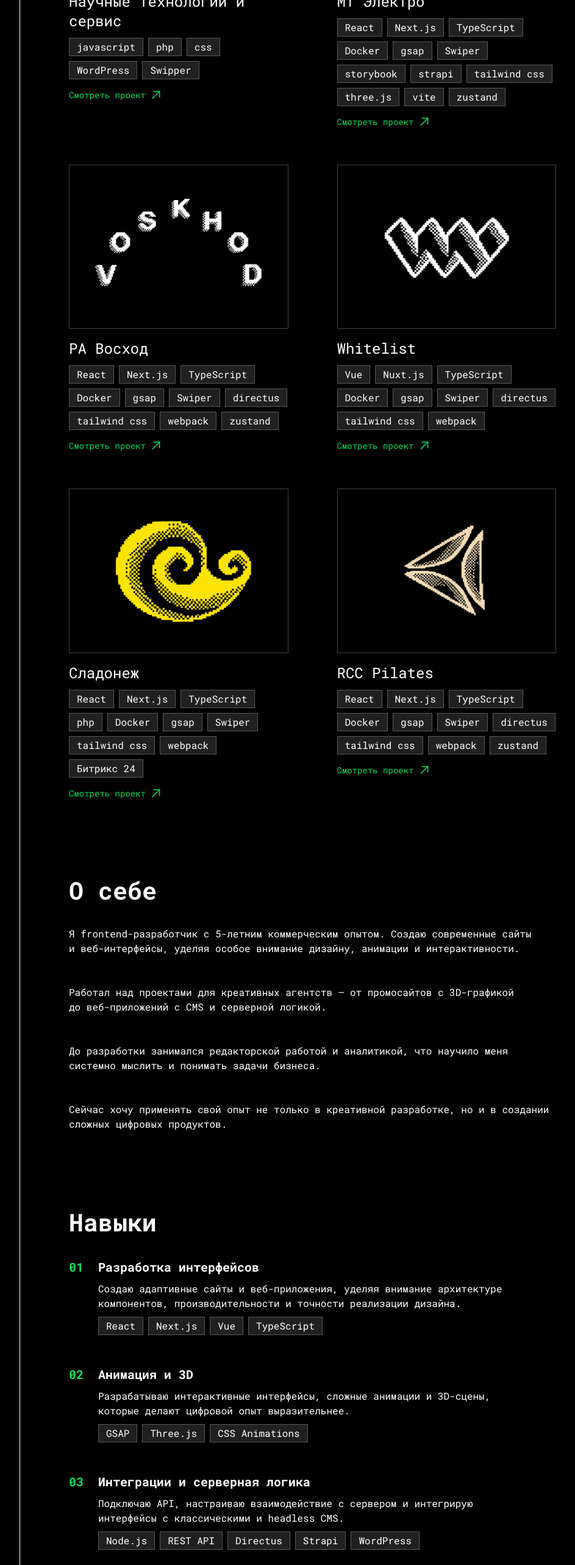
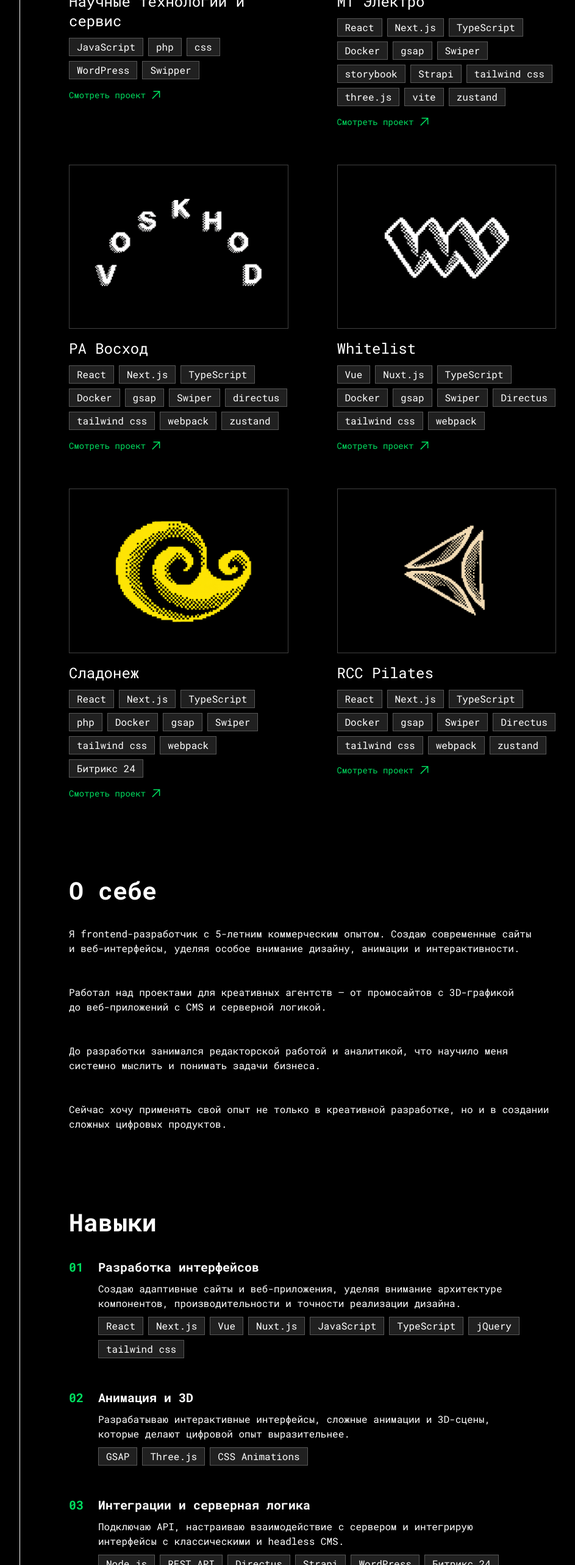
Before and after one commit to ostin1982/sokolov-website, a Next.js app: page / in a window 1280 px wide. Shown: the part 1308-3874 px from the top of the page at 61% size, without its empty margins (288-1231 px from the left). Built offline with nearby package versions, Linux system fonts and the light colour scheme.

Commit message:
fix: поправил data

```diff
--- a/src/app/data/experience.ts
+++ b/src/app/data/experience.ts
@@ -11,10 +11,23 @@ export const experience: IExperience = {
       stacks: [
         { stack: 'React' },
         { stack: 'Next.js' },
+        { stack: 'Vue' },
+        { stack: 'Nuxt.js' },
+        { stack: 'JavaScript' },
         { stack: 'TypeScript' },
+        { stack: 'GSAP' },
+        { stack: 'Swiper' },
+        { stack: 'storybook' },
+        { stack: 'tailwind css' },
+        { stack: 'Three.js' },
+        { stack: 'zustand' },
         { stack: 'Node.js' },
         { stack: 'Express' },
         { stack: 'PostgreSQL' },
+        { stack: 'Directus' },
+        { stack: 'Strapi' },
+        { stack: 'WordPress' },
+        { stack: 'Битрикс 24' },
         { stack: 'Docker' }
       ]
     },
@@ -22,13 +35,24 @@ export const experience: IExperience = {
       time: '2022 - 2023',
       company: 'Вебтехнологии',
       position: 'Web-разработчик',
-      stacks: [{ stack: 'JavaScript' }, { stack: 'WordPress' }]
+      stacks: [
+        { stack: 'JavaScript' },
+        { stack: 'jQuery' },
+        { stack: 'php' },
+        { stack: 'Swiper' },
+        { stack: 'WordPress' }
+      ]
     },
     {
       time: '2021 - 2023',
       company: 'MumiMaps',
       position: 'Web-разработчик',
-      stacks: [{ stack: 'Next.js' }]
+      stacks: [
+        { stack: 'React' },
+        { stack: 'Next.js' },
+        { stack: 'supabase' },
+        { stack: 'netlify' }
+      ]
     }
   ]
 };
--- a/src/app/data/projects.ts
+++ b/src/app/data/projects.ts
@@ -11,7 +11,7 @@ export const projects: IProjects = {
         alt: 'Научные технологии и сервис'
       },
       stacks: [
-        { stack: 'javascript' },
+        { stack: 'JavaScript' },
         { stack: 'php' },
         { stack: 'css' },
         { stack: 'WordPress' },
@@ -33,7 +33,7 @@ export const projects: IProjects = {
         { stack: 'gsap' },
         { stack: 'Swiper' },
         { stack: 'storybook' },
-        { stack: 'strapi' },
+        { stack: 'Strapi' },
         { stack: 'tailwind css' },
         { stack: 'three.js' },
         { stack: 'vite' },
@@ -74,7 +74,7 @@ export const projects: IProjects = {
         { stack: 'Docker' },
         { stack: 'gsap' },
         { stack: 'Swiper' },
-        { stack: 'directus' },
+        { stack: 'Directus' },
         { stack: 'tailwind css' },
         { stack: 'webpack' }
       ],
@@ -113,7 +113,7 @@ export const projects: IProjects = {
         { stack: 'Docker' },
         { stack: 'gsap' },
         { stack: 'Swiper' },
-        { stack: 'directus' },
+        { stack: 'Directus' },
         { stack: 'tailwind css' },
         { stack: 'webpack' },
         { stack: 'zustand' }
--- a/src/app/data/skills.ts
+++ b/src/app/data/skills.ts
@@ -12,7 +12,11 @@ export const skills: ISkills = {
         { stack: 'React' },
         { stack: 'Next.js' },
         { stack: 'Vue' },
-        { stack: 'TypeScript' }
+        { stack: 'Nuxt.js' },
+        { stack: 'JavaScript' },
+        { stack: 'TypeScript' },
+        { stack: 'jQuery' },
+        { stack: 'tailwind css' }
       ]
     },
     {
@@ -34,7 +38,8 @@ export const skills: ISkills = {
         { stack: 'REST API' },
         { stack: 'Directus' },
         { stack: 'Strapi' },
-        { stack: 'WordPress' }
+        { stack: 'WordPress' },
+        { stack: 'Битрикс 24' }
       ]
     },
     {
```
